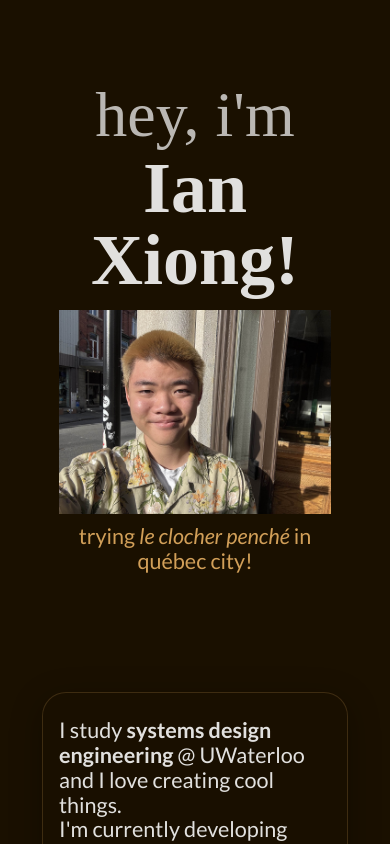
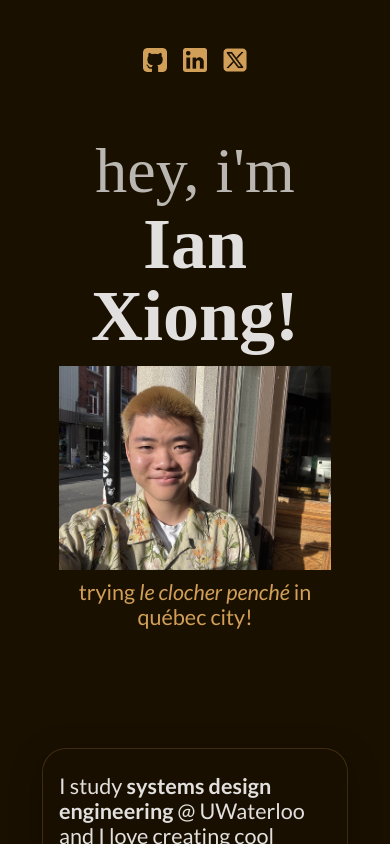
Before and after one commit to xiongian/website, a React (Vite) app: page / in a window 390 px wide. Shown: the top 844 px of the page. Built offline with nearby package versions, Linux system fonts and the light colour scheme; a web font is replaced by a local one.

Commit message:
Fixed the header for mobile integration.

```diff
--- a/src/styles/globals.css
+++ b/src/styles/globals.css
@@ -158,7 +158,3 @@ button:focus-visible {
 body {
   -ms-overflow-style: none;
 }
-
-@media (max-width: 476px) {
-
-}
--- a/src/styles/header.css
+++ b/src/styles/header.css
@@ -6,7 +6,7 @@
 .header-container {
   background-color: rgba(26, 16, 0, 0.95);
   backdrop-filter: blur(10px);
-  border-radius: 64px;
+  border-radius: 3rem;
   box-shadow: 0 8px 32px rgba(0, 0, 0, 0.3);
   border: 1px solid rgba(209, 159, 88, 0.2);
   padding: 1em;
@@ -38,7 +38,7 @@
   justify-content: center;
   display: flex;
   gap: 1em;
-  color: var(--text-yellow, #D19F58);
+  color: var(--text-yellow);
 }
 
 .header-content > div:last-child {
@@ -58,7 +58,10 @@
 }
 
 @media (max-width: 644px) {
-  .header-container {
+  .header-content > div:first-child  {
     display: none;
   }
+  .header-content {
+    justify-content: center;
+  }
 }
```
